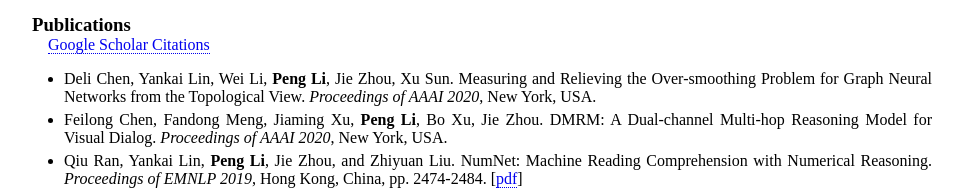
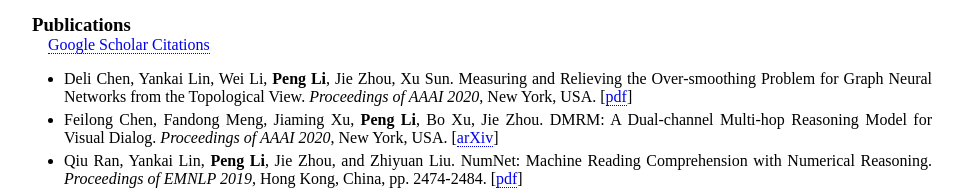
Before and after one commit to pengli09/pengli09.github.io, a plain HTML site: page index.html in a window 1280 px wide. Shown: the part 336-526 px from the top of the page, without its empty margins (158-1121 px from the left). Drawn offline with Linux system fonts and the light colour scheme.

Commit message:
update link

```diff
--- a/index.html
+++ b/index.html
@@ -18,9 +18,9 @@
       <h3>Publications</h3>
       <div id="google-scholar"><a href="http://scholar.google.com/citations?user=hgYzkOQAAAAJ&hl=en">Google Scholar Citations</a></div>
       <ul>
-        <li>Deli Chen, Yankai Lin, Wei Li, <b>Peng Li</b>, Jie Zhou, Xu Sun. Measuring and Relieving the Over-smoothing Problem for Graph Neural Networks from the Topological View. <i>Proceedings of AAAI 2020</i>, New York, USA.</li>
+        <li>Deli Chen, Yankai Lin, Wei Li, <b>Peng Li</b>, Jie Zhou, Xu Sun. Measuring and Relieving the Over-smoothing Problem for Graph Neural Networks from the Topological View. <i>Proceedings of AAAI 2020</i>, New York, USA. [<a href="https://www.aaai.org/Papers/AAAI/2020GB/AAAI-ChenD.3247.pdf">pdf</a>]</li>
 
-        <li>Feilong Chen, Fandong Meng, Jiaming Xu, <b>Peng Li</b>, Bo Xu, Jie Zhou. DMRM: A Dual-channel Multi-hop Reasoning Model for Visual Dialog. <i>Proceedings of AAAI 2020</i>, New York, USA.</li>
+        <li>Feilong Chen, Fandong Meng, Jiaming Xu, <b>Peng Li</b>, Bo Xu, Jie Zhou. DMRM: A Dual-channel Multi-hop Reasoning Model for Visual Dialog. <i>Proceedings of AAAI 2020</i>, New York, USA. [<a href="https://arxiv.org/abs/1912.08360">arXiv</a>]</li>
 
         <li>Qiu Ran, Yankai Lin, <b>Peng Li</b>, Jie Zhou, and Zhiyuan Liu. NumNet: Machine Reading Comprehension with Numerical Reasoning. <i>Proceedings of EMNLP 2019</i>, Hong Kong, China, pp. 2474-2484. [<a href="https://www.aclweb.org/anthology/D19-1251.pdf" target=_blank>pdf</a>] </li>
 
```
